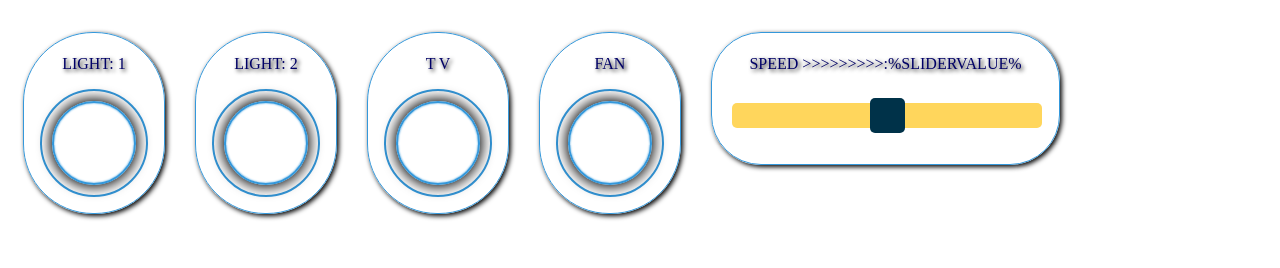
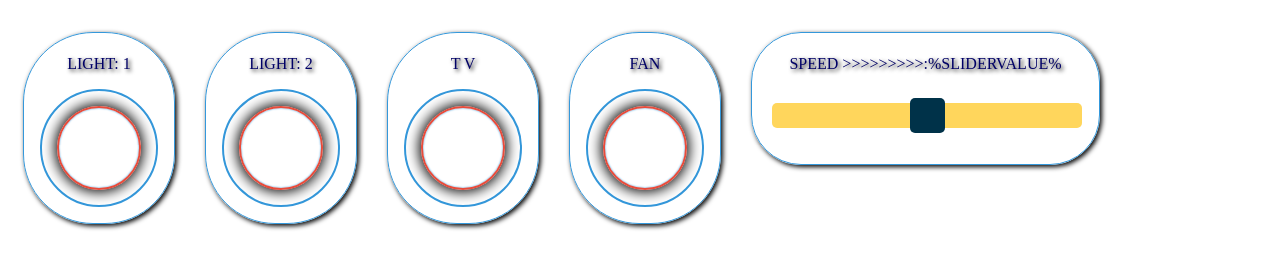
Before and after one commit to WADDE3161/webUI, a plain HTML site: page index.html in a window 1280 px wide. Shown: the part 110-378 px from the top of the page. Drawn offline with Linux system fonts and the light colour scheme.

Commit message:
Update index.html

```diff
--- a/index.html
+++ b/index.html
@@ -13,7 +13,7 @@
  .btn {float: left;width: relative;margin: 15px;padding: 6px;box-shadow: 2px 2px 5px #000000; border: 1px solid #3498db;border-radius: 70px;}
  .obtn {margin: 10px;padding: 5px;border: 2px solid #3498db;border-radius: 60px;}
  .obtn:hover {box-shadow: 0 0 15px 2px #000000 inset, 0 0 1px 0  #000000;}
- .btn a{border: 2px solid #e74c3c;border-radius: 50px;display: flex;font-size: 1rem;font-weight: 400;line-height: 1;margin: 5px;padding: 40px;text-decoration: none;text-align: center;font-weight: 700;border-color: #3498db;box-shadow: 0 0 2px 0 #3498db inset, 0 0 13px 2px  #000000;-webkit-transition: all 150ms ease-in-out;transition: all 150ms ease-in-out;}
+ .btn a{border: 2px solid #e74c3c;border-radius: 50px;display: flex;font-size: 1rem;font-weight: 400;margin: 10px;padding: 40px;text-decoration: none;text-align: center;font-weight: 700;box-shadow: 0 0 2px 0 #3498db inset, 0 0 13px 2px  #000000;-webkit-transition: all 150ms ease-in-out;transition: all 150ms ease-in-out;}
  .btn a:hover {border-color: #ffffff;outline: 0;box-shadow: 0 0 1px 0  #ffffff inset, 0 0 1px 1px  #ffffff;}
  .btn p {color: #000066; text-shadow: 2px 2px 4px #000000;}
  .bslider {float: left;width: 335px;margin: 15px;padding: 6px;box-shadow: 2px 2px 5px #000000;border: 1px solid #3498db;border-radius: 50px;}
```
